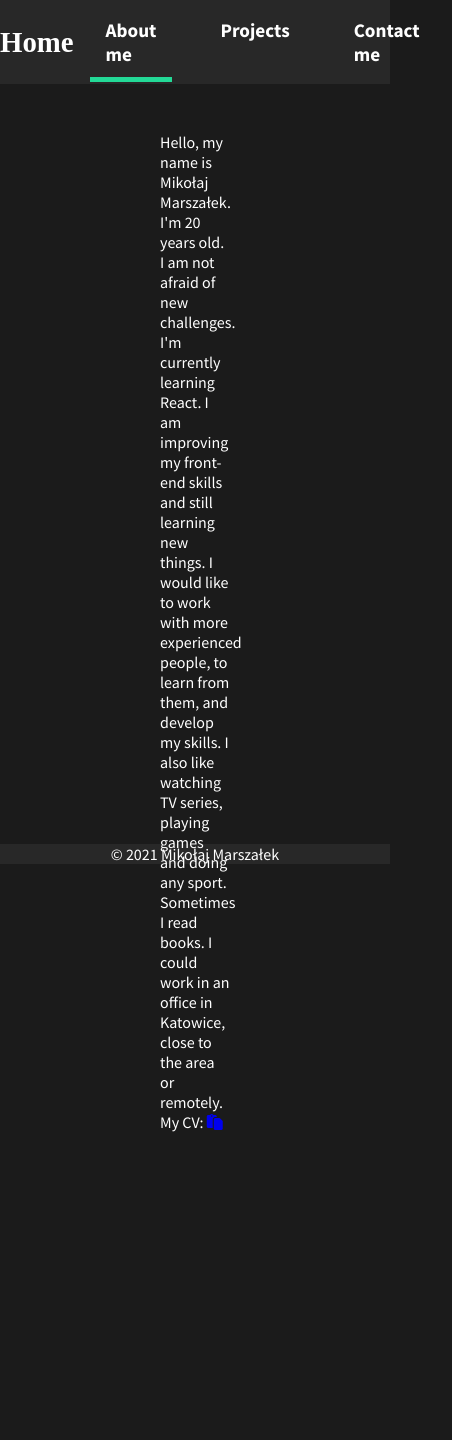
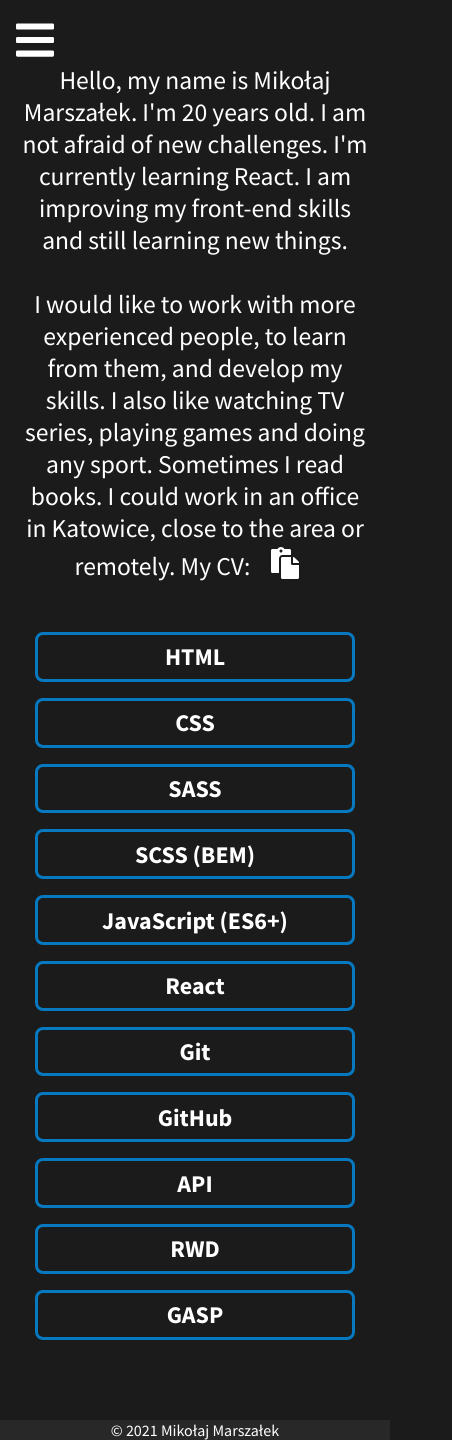
Before and after one commit to Mikus215/portfolioNew, a React (Create React App) app: page / in a window 390 px wide. Shown: the whole page, 452 px wide, since content can reach past the window. Before the commit the page ends 1132 px from the top, so only its background shows below. Built offline with nearby package versions, Linux system fonts and the light colour scheme; a web font is replaced by a local one.

Commit message:
mobile friendly

```diff
--- a/package.json
+++ b/package.json
@@ -3,6 +3,11 @@
   "version": "0.1.0",
   "private": true,
   "dependencies": {
+    "@fortawesome/fontawesome-svg-core": "^1.2.34",
+    "@fortawesome/free-brands-svg-icons": "^5.15.2",
+    "@fortawesome/free-regular-svg-icons": "^5.15.2",
+    "@fortawesome/free-solid-svg-icons": "^5.15.2",
+    "@fortawesome/react-fontawesome": "^0.1.14",
     "@testing-library/jest-dom": "^5.11.9",
     "@testing-library/react": "^11.2.5",
     "@testing-library/user-event": "^12.8.0",
--- a/public/index.html
+++ b/public/index.html
@@ -10,11 +10,10 @@
       content="Web site created using create-react-app"
     />
     <link rel="preconnect" href="https://fonts.gstatic.com">
-<link href="https://fonts.googleapis.com/css2?family=Source+Sans+Pro:wght@400;700&display=swap" rel="stylesheet">
-<script src="https://kit.fontawesome.com/d9ff8742ac.js" crossorigin="anonymous"></script>
+  <link href="https://fonts.googleapis.com/css2?family=Source+Sans+Pro:wght@400;700&display=swap" rel="stylesheet">
     <link rel="apple-touch-icon" href="%PUBLIC_URL%/logo192.png" />
     <link rel="preconnect" href="https://fonts.gstatic.com">
-<link href="https://fonts.googleapis.com/css2?family=Akaya+Telivigala&display=swap" rel="stylesheet">
+  <link href="https://fonts.googleapis.com/css2?family=Akaya+Telivigala&display=swap" rel="stylesheet">
     <!--
       manifest.json provides metadata used when your web app is installed on a
       user's mobile device or desktop. See https://developers.google.com/web/fundamentals/web-app-manifest/
@@ -30,6 +29,23 @@
       Learn how to configure a non-root public URL by running `npm run build`.
     -->
     <title>React App</title>
+    <style type="text/css">
+      .show{
+        display: block;
+        position: fixed;
+        padding: 1rem;
+        cursor: pointer;
+        font-size: 5rem;
+        z-index: 1000;
+      }
+      .hide{
+        display: none;
+      }
+      .showNav{
+        transform: translateX(0);
+        opacity: 1;
+      }
+    </style>
   </head>
   <body>
     <noscript>You need to enable JavaScript to run this app.</noscript>
@@ -45,4 +61,10 @@
       To create a production bundle, use `npm run build` or `yarn build`.
     -->
   </body>
+  <style type="text/css">
+    .showNav{
+      transform: translateX(0);
+      opacity: 1;
+    }
+  </style>
 </html>
--- a/src/App.js
+++ b/src/App.js
@@ -27,7 +27,7 @@ function App() {
               <Contact/>
           </Route>
         </Switch>
-        <Footer/>
+      <Footer/>
     </div>
   );
 }
--- a/src/components/Card.js
+++ b/src/components/Card.js
@@ -1,6 +1,8 @@
 import React from 'react';
 import styled from 'styled-components';
-import {motion} from 'framer-motion';
+import { FontAwesomeIcon } from '@fortawesome/react-fontawesome';
+import {faGlobeAmericas,faCode} from '@fortawesome/free-solid-svg-icons';
+
 
 const Card = ({title,img,live,github,description}) => {
 
@@ -10,8 +12,8 @@ const Card = ({title,img,live,github,description}) => {
             <Line></Line>
             <a href={live} target="_blank" rel="noopener noreferrer"><img src={img} alt=""/></a>
             <SpaceBetweenA>
-                <a href={live} target="_blank" rel="noopener noreferrer"><span>Live: </span><i class="fas fa-globe-americas"></i></a>
-                <a href={github} target="_blank" rel="noopener noreferrer"><span>Code: </span><i class="fas fa-code"></i></a>
+                <a href={live} target="_blank" rel="noopener noreferrer"><span>Live: </span><FontAwesomeIcon icon={faGlobeAmericas} /></a>
+                <a href={github} target="_blank" rel="noopener noreferrer"><span>Code: </span><FontAwesomeIcon icon={faCode} /></a>
             </SpaceBetweenA>
             <p>{description}</p>
         </StyledCard>
@@ -23,6 +25,7 @@ display: flex;
 flex-direction: column;
 align-items: center;
 padding: 3rem 6rem;
+text-align: center;
 @media(max-width: 1500px){
     padding: 2rem 1rem;
 }
@@ -38,6 +41,7 @@ img{
 }
 p{
         font-size: 1.6rem;
+        margin-top: 1.2rem;
     }
 `;
 const SpaceBetweenA=styled.div`
--- a/src/components/Footer.js
+++ b/src/components/Footer.js
@@ -2,9 +2,8 @@ import React from 'react';
 import styled from 'styled-components';
 
 const Footer = () => {
-    const year = (new Date).getFullYear();
+    const year = new Date().getFullYear();
     return (
-
         <StyledFooter> &copy; {year} Mikołaj Marszałek</StyledFooter>
      );
 }
--- a/src/components/Nav.js
+++ b/src/components/Nav.js
@@ -1,20 +1,28 @@
-import React from 'react';
+import React,{useState} from 'react';
 import styled from 'styled-components';
 import {Link} from 'react-router-dom';
 import {useLocation} from 'react-router-dom';
 import {motion} from 'framer-motion';
+import { FontAwesomeIcon } from '@fortawesome/react-fontawesome';
+import {faBars} from '@fortawesome/free-solid-svg-icons';
 
 const Nav = () => {
     const {pathname} = useLocation();
-    console.log(pathname);
+    const windowWidth = window.innerWidth;
+    const [navShow,setNavShow] = useState(false);
+    const navActive = ()=> {
+        setNavShow(!navShow);
+    }
     return (
-        <StyledNav>
+        <>
+        <FontAwesomeIcon icon={faBars} className={windowWidth<=600 ? "show":"hide"} size="3x" onClick={navActive}/>
+        <StyledNav className={navShow===true ? "showNav" : ""}>
                 <h1>
-                    <Link to="/"> Home </Link>
+                    <Link to="/" onClick={navActive}> Home </Link>
                 </h1>
                 <ul>
                     <li>
-                        <Link to="/"> About me </Link>
+                        <Link to="/" onClick={navActive}> About me </Link>
                         <Line
                         transition={{duration: .75}}
                         initial={{width: "0%"}}
@@ -23,7 +31,7 @@ const Nav = () => {
 
                     </li>
                     <li>
-                        <Link to="/projects"> Projects </Link>
+                        <Link to="/projects" onClick={navActive}> Projects </Link>
                         <Line
                         transition={{duration: .75}}
                         initial={{width: "0%"}}
@@ -31,7 +39,7 @@ const Nav = () => {
                         />
                     </li>
                     <li>
-                        <Link to="/contact"> Contact me </Link>
+                        <Link to="/contact" onClick={navActive}> Contact me </Link>
                         <Line
                         transition={{duration: .75}}
                         initial={{width: "0%"}}
@@ -40,6 +48,7 @@ const Nav = () => {
                     </li>
                 </ul>
         </StyledNav>
+        </>
      );
 }
 
@@ -53,6 +62,26 @@ const StyledNav = styled.nav`
     position: sticky;
     top: 0;
     z-index: 10;
+    @media(max-width: 600px){
+        flex-direction: column;
+        justify-content: center;
+        height: 100vh;
+        width: 100%;
+        position: fixed;
+        transform: translateX(-100%);
+        opacity: 0;
+        transition: transform .5s cubic-bezier(0.645, 0.045, 0.355, 1),opacity .5s cubic-bezier(0.77, 0, 0.175, 1);
+        ul{
+            flex-direction: column;
+            text-align: center;
+            li{
+                a{
+                    display: inline-block;
+                    padding: 1.4rem;
+                }
+            }
+        }
+    }
     a{
         color: white;
         text-decoration: none;
@@ -60,6 +89,7 @@ const StyledNav = styled.nav`
     h1{
         font-size: 1.8rem;
         font-family: Akaya Telivigala;
+        padding: 2rem;
     }
     ul{
         display: flex;
@@ -83,5 +113,8 @@ const Line = styled(motion.div)`
  @media(max-width: 1300px){
      left: 0;
  }
+ @media(max-width: 600px){
+     bottom: 20%;
+ }
 `;
 export default Nav;
--- a/src/pages/AboutMePage.js
+++ b/src/pages/AboutMePage.js
@@ -2,27 +2,90 @@ import React from 'react';
 import styled from 'styled-components';
 import {motion} from 'framer-motion';
 import {fade} from '../animation';
-
+import { FontAwesomeIcon } from '@fortawesome/react-fontawesome';
+import {faPaste} from '@fortawesome/free-solid-svg-icons';
 const AboutMePage = () => {
     return (
         <About variants={fade} initial="hidden" animate="show">
+            <Text>
+
                 <p>
                     Hello, my name is Mikołaj Marszałek. I'm 20 years old.
                     I am not afraid of new challenges. I'm currently learning React.
                     I am improving my front-end skills and still learning new things.
+                </p>
+                <p>
                     I would like to work with more experienced people, to learn from them, and develop my skills.
                     I also like watching TV series, playing games and doing any sport.
                     Sometimes I read books. I could work in an office in Katowice, close to the area or remotely.
-                My CV: <a href="https://drive.google.com/file/d/1QK7hJaEhMI2QXa7y9q0825Uj6PHo39EE/view?usp=sharing" target="_blank" class="links"><i class="fas fa-paste"></i></a>
+
+                    My CV: <a href="https://drive.google.com/file/d/1QK7hJaEhMI2QXa7y9q0825Uj6PHo39EE/view?usp=sharing" target="_blank"  rel="noopener noreferrer"><FontAwesomeIcon icon={faPaste} /></a>
                 </p>
+            </Text>
+            <Skills>
+                <Skill><p>HTML</p></Skill>
+                <Skill><p>CSS</p></Skill>
+                <Skill><p>SASS</p></Skill>
+                <Skill><p>SCSS (BEM)</p></Skill>
+                <Skill><p>JavaScript (ES6+)</p></Skill>
+                <Skill><p>React</p></Skill>
+                <Skill><p>Git</p></Skill>
+                <Skill><p>GitHub</p></Skill>
+                <Skill><p>API</p></Skill>
+                <Skill><p>RWD</p></Skill>
+                <Skill><p>GASP</p></Skill>
+            </Skills>
         </About>
      );
 }
 
 const About = styled(motion.div)`
+    display: flex;
     width: 100%;
     height: 90vh;
-    padding: 3rem 10rem;
+    padding: 3rem 6rem;
+    @media(max-width: 800px){
+        align-items: center;
+        justify-content: center;
+        flex-direction: column;
+        text-align: center;
+        padding: 4rem 1.2rem;
+        height: 100%;
+    }
+`;
+const Text = styled.div`
+    width: 50%;
+    font-size: 1.6rem;
+    @media(max-width: 800px){
+        width: 100%;
+    }
+    p{
+        margin-bottom: 2rem;
+    }
+    a{
+    padding: 1rem;
+    color: white;
+    font-size: 2rem;
+    }
+`;
+const Skills = styled.div`
+    width: 50%;
+    margin-left: 4rem;
+    font-weight: bold;
+    @media(max-width: 800px){
+        width: 100%;
+        margin-left: 0;
+    }
+`;
+const Skill=styled.div`
+text-align: center;
+    p{
+        border-radius: 8px;
+        border: 3px solid rgb(6, 121, 193);
+        padding: .4rem;
+        margin: 1rem;
+        font-size: 1.5rem;
+    }
 `;
 
 export default AboutMePage;
--- a/src/pages/Contact.js
+++ b/src/pages/Contact.js
@@ -2,18 +2,21 @@ import React from 'react';
 import styled from 'styled-components';
 import {motion} from 'framer-motion';
 import {fade} from '../animation';
+import { FontAwesomeIcon } from '@fortawesome/react-fontawesome';
+import {faPaste} from '@fortawesome/free-solid-svg-icons';
+import { faGithubSquare,faFacebookSquare } from '@fortawesome/free-brands-svg-icons'
 const Contact = () => {
     return (
         <ContactStyled variants={fade} initial="hidden" animate="show">
             <h1>Contact</h1>
             <Line></Line>
             <Info>
-                <p>My e-mail: <p>mikimarsz215@gmail.com</p></p>
-                <p>My phone number: <p>574-499-047</p></p>
+                <p>My e-mail:</p> <p>mikimarsz215@gmail.com</p>
+                <p>My phone number:</p> <p>574-499-047</p>
                 <Icons>
-                <a href="https://www.facebook.com/mikimarsz/" target="_blank"><i class="fab fa-facebook-square class" ></i></a>
-                <a href="https://github.com/Mikus215" target="_blank"><i class="fab fa-github-square class"></i></a>
-                <a href="https://drive.google.com/file/d/1QK7hJaEhMI2QXa7y9q0825Uj6PHo39EE/view?usp=sharing" target="_blank"><i class="fas fa-paste"></i></a>
+                <a href="https://www.facebook.com/mikimarsz/" target="_blank" rel="noreferrer"><FontAwesomeIcon icon={faFacebookSquare} /></a>
+                <a href="https://github.com/Mikus215" target="_blank" rel="noreferrer"><FontAwesomeIcon icon={faGithubSquare} /></a>
+                <a href="https://drive.google.com/file/d/1QK7hJaEhMI2QXa7y9q0825Uj6PHo39EE/view?usp=sharing" target="_blank" rel="noreferrer"><FontAwesomeIcon icon={faPaste} /></a>
                 </Icons>
             </Info>
         </ContactStyled>
@@ -43,7 +46,7 @@ const Icons=styled(motion.div)`
 display: flex;
 justify-content: center;
 margin-top: 1rem;
-i{
+a{
     padding: 1rem;
     color: white;
     font-size: 2rem;
--- a/src/pages/Projects.js
+++ b/src/pages/Projects.js
@@ -8,6 +8,8 @@ import {fade} from '../animation';
 
 const Projects = () => {
     const [projectsDetail,setProjectsDetail] = useState(ProjectsState)
+
+
 
     return (
         <ProjectsStyled variants={fade} initial="hidden" animate="show">
```
Also changed, not shown: 1 other file (tests, documents, lock files or other folders). Lines whose indentation alone changed are shown as unchanged.
